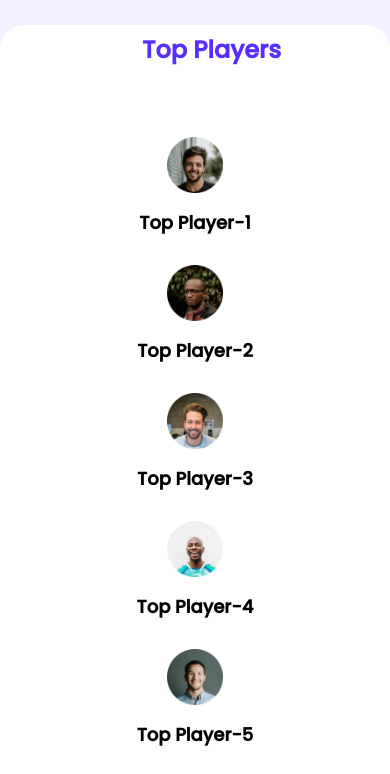
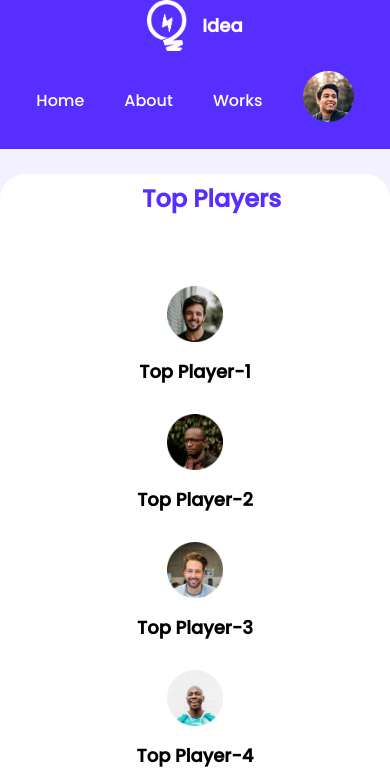
Before and after one commit to anikshajol/leader-board, a plain HTML site: page index.html in a window 390 px wide. Shown: the top 774 px of the page. Drawn offline with Linux system fonts and the light colour scheme.

Commit message:
header section add

```diff
--- a/index.html
+++ b/index.html
@@ -15,19 +15,21 @@
   </head>
   <body>
     <!-- Header start -->
-    <!-- <header>
-      <div class="logo">
+    <header>
+      <div class="heading-section">
+        <div class="logo style-heading">
           <img class="logo-icon" src="./images/icons/logo.png" alt="logo" />
           <h3 class="player-name">Idea</h3>
         </div>
 
-      <nav>
+        <nav class="style-heading">
           <a href="">Home</a>
           <a href="">About</a>
           <a href="">Works</a>
           <a href=""><img src="./images/icons/profile.png" alt="" /></a>
         </nav>
-    </header> -->
+      </div>
+    </header>
     <!-- Header end -->
 
     <main>
--- a/style.css
+++ b/style.css
@@ -30,14 +30,34 @@ main {
 
 header {
   width: 100%;
-  height: 20vh;
-  background-color: #0000ff;
+  height: 94px;
+  background-color: #562eff;
+  color: white;
+}
+
+.heading-section {
+  display: grid;
+  grid-template-columns: repeat(2, 1fr);
+  justify-items: center;
 }
 
 .logo-icon {
-  width: 5%;
+  width: 40px;
+  height: 51px;
+  margin-right: 15px;
 }
 
+.style-heading {
+  display: flex;
+
+  align-items: center;
+}
+
+.style-heading a {
+  padding: 20px;
+  text-decoration: none;
+  color: white;
+}
 /* Top player */
 .section-title {
   color: #562eff;
@@ -176,6 +196,20 @@ hr {
 /* Responsive */
 
 @media screen and (max-width: 688px) {
+  header {
+    height: 30%;
+  }
+  .heading-section {
+    width: 100%;
+    height: 100%;
+    grid-template-columns: repeat(1, 1fr);
+    justify-items: center;
+  }
+  .style-heading {
+    height: 100%;
+    align-items: center;
+    justify-content: center;
+  }
   .container {
     width: 100%;
     height: 100%;
```
Lines whose indentation alone changed are shown as unchanged.
